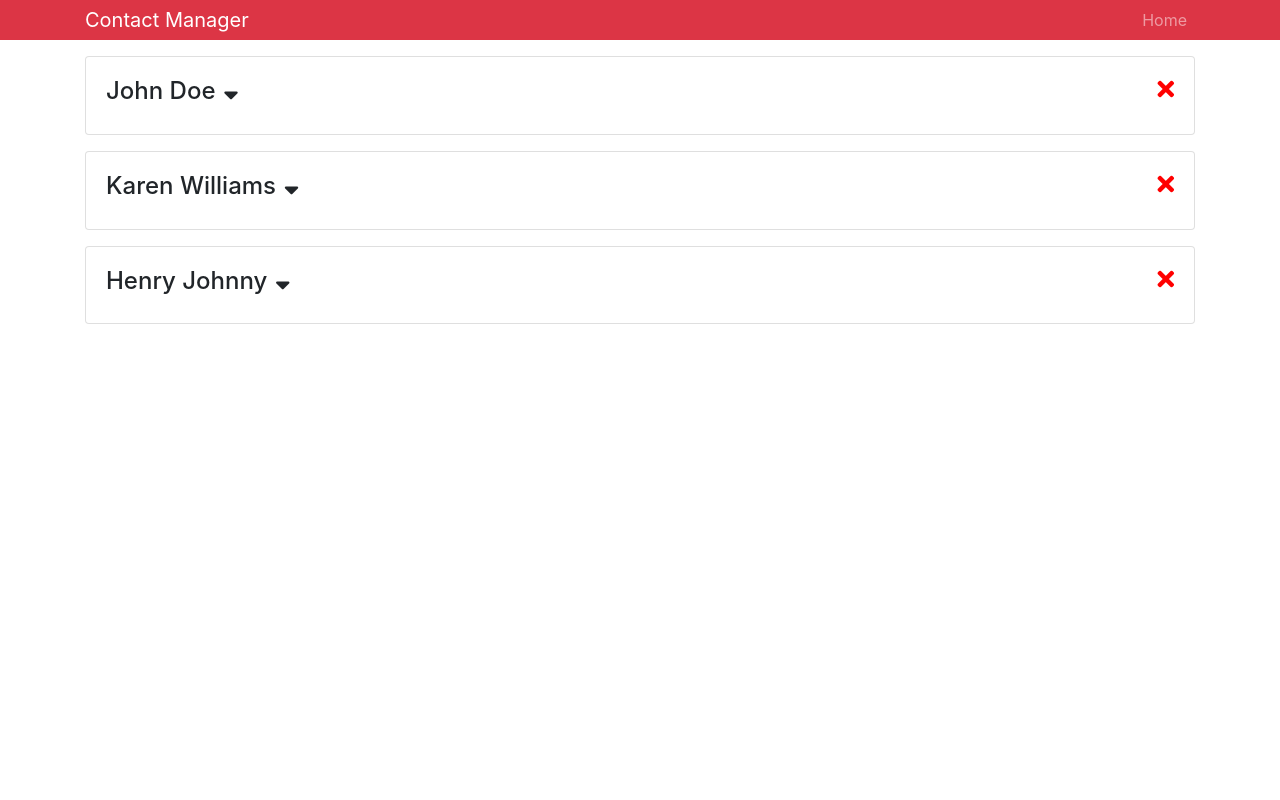
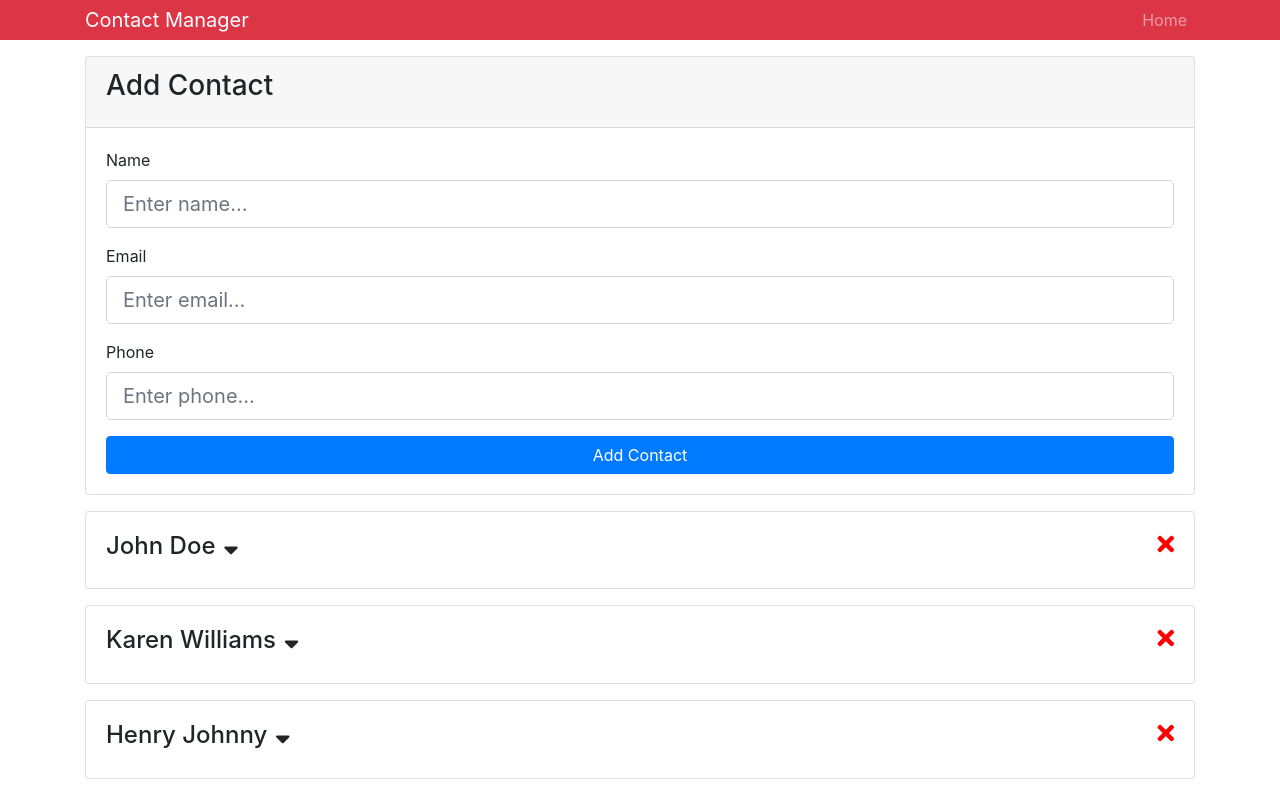
Before and after one commit to jmrmgn/contactmanager, a React (Create React App) app: page /contact/add in a window 1280 px wide. Built offline with nearby package versions, Linux system fonts and the light colour scheme.

Commit message:
add contact form

```diff
--- a/src/App.js
+++ b/src/App.js
@@ -1,6 +1,7 @@
 import React, { Component } from 'react';
-import Contacts from './components/Contacts';
-import Header from './components/Header';
+import Header from './components/layout/Header';
+import Contacts from './components/Contacts/Contacts';
+import AddContact from './components/Contacts/AddContact';
 
 import { Provider } from './context';
 
@@ -14,6 +15,7 @@
             <div className="App">
                <Header branding="Contact Manager" />
                <div className="container">
+                  <AddContact />
                   <Contacts />
                </div>
             </div>
--- /dev/null
+++ b/src/components/Contacts/AddContact.js
@@ -0,0 +1,59 @@
+import React, { Component } from 'react';
+
+class AddContact extends Component {
+   state = {
+      name: '',
+      email: '',
+      phone: ''
+   };
+
+   render() {
+      const { name, email, phone } = this.state;
+      return (
+         <div className="card mb-3">
+            <div className="card-header">
+               <h3 className="card-title">Add Contact</h3>
+            </div>
+            <div className="card-body">
+               <div className="form-group">
+                  <label htmlFor="name">Name</label>
+                  <input
+                     type="text"
+                     name="name"
+                     className="form-control form-control-lg"
+                     placeholder="Enter name..."
+                     defaultValue={name}
+                  />
+               </div>
+               <div className="form-group">
+                  <label htmlFor="email">Email</label>
+                  <input
+                     type="email"
+                     name="email"
+                     className="form-control form-control-lg"
+                     placeholder="Enter email..."
+                     defaultValue={email}
+                  />
+               </div>
+               <div className="form-group">
+                  <label htmlFor="phone">Phone</label>
+                  <input
+                     type="text"
+                     name="phone"
+                     className="form-control form-control-lg"
+                     placeholder="Enter phone..."
+                     defaultValue={phone}
+                  />
+               </div>
+               <input
+                  type="submit"
+                  value="Add Contact"
+                  className="btn btn-primary btn-block"
+               />
+            </div>
+         </div>
+      );
+   }
+}
+
+export default AddContact;
--- a/src/components/Contact.js
+++ b/src/components/Contacts/Contact.js
@@ -1,6 +1,6 @@
 import React, { Component } from 'react'
 import PropTypes from 'prop-types';
-import { Consumer } from '../context';
+import { Consumer } from '../../context';
 
 class Contact extends Component {
    state = {
--- a/src/components/Contacts.js
+++ b/src/components/Contacts/Contacts.js
@@ -1,6 +1,6 @@
 import React, { Component } from 'react';
 import Contact from './Contact';
-import { Consumer } from '../context';
+import { Consumer } from '../../context';
 
 class Contacts extends Component {
 
```
Also changed, not shown: src/components/layout/Header.js (renamed from src/components/Header.js).
